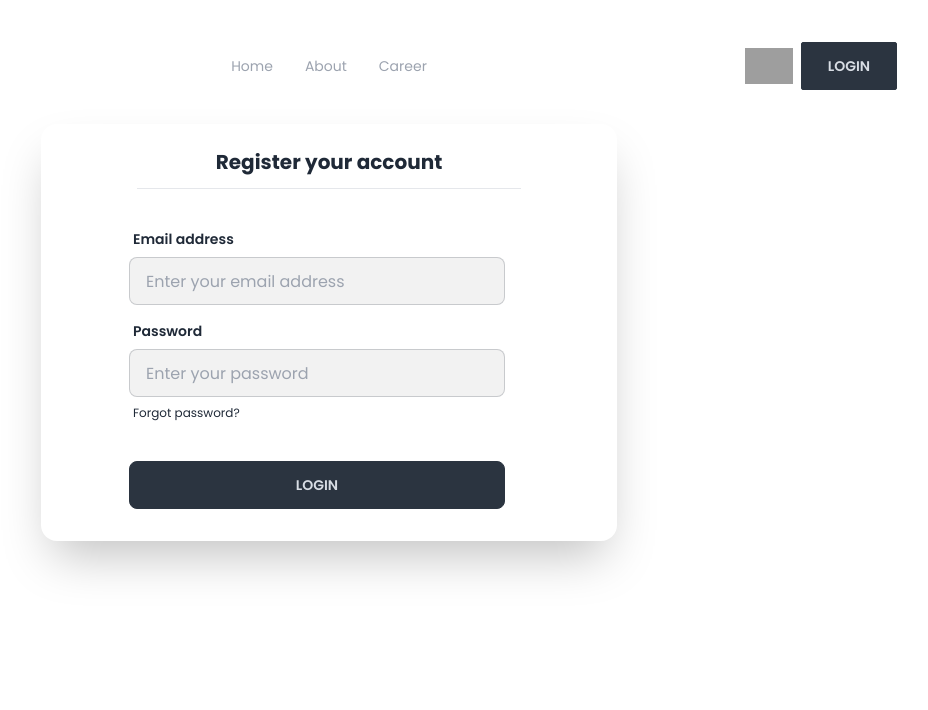
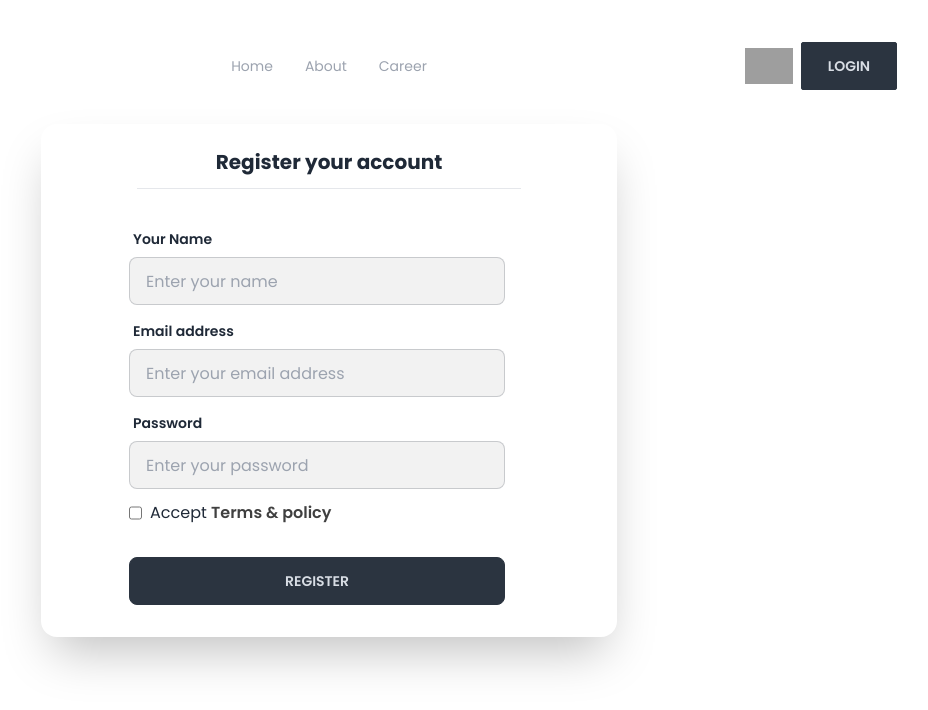
Before and after one commit to FazleRifat/dragon-news, a React (Vite) app: page /register in a window 1280 px wide. Shown: the top 710 px of the page, without its empty margins (311-1239 px from the left). Built offline with nearby package versions, Linux system fonts and the light colour scheme; grey boxes are pictures that could not be loaded.

Commit message:
register page created

```diff
--- a/src/Components/Register/Register.jsx
+++ b/src/Components/Register/Register.jsx
@@ -1,4 +1,6 @@
+import { Link } from "react-router-dom";
 import Navbar from "../Shared/Navbar/Navbar";
+
 
 const Register = () => {
   return (
@@ -14,8 +16,23 @@ const Register = () => {
             </h2>
             <hr className="mx-auto w-96" />
             <form className="card-body ml-14 mr-20">
+            <div className="form-control">
+                <label className="label" htmlFor="name">
+                  <span className="label-text font-semibold">
+                    Your Name
+                  </span>
+                </label>
+                <input
+                  type="text"
+                  placeholder="Enter your name"
+                  className="input input-bordered bg-base-200"
+                  id="name"
+                  name="name"
+                  required
+                />
+              </div>
               <div className="form-control">
-                <label className="label" htmlFor="emal">
+                <label className="label" htmlFor="email">
                   <span className="label-text font-semibold">
                     Email address
                   </span>
@@ -30,7 +47,7 @@ const Register = () => {
                 />
               </div>
               <div className="form-control">
-                <label className="label">
+                <label className="label" htmlFor="password">
                   <span className="label-text font-semibold">Password</span>
                 </label>
                 <input
@@ -41,14 +58,11 @@ const Register = () => {
                   id="password"
                   required
                 />
-                <label className="label">
-                  <a href="#" className="label-text-alt link link-hover">
-                    Forgot password?
-                  </a>
-                </label>
+                <div className="flex mt-3 gap-2"><input type="checkbox" name="terms" id="terms" required />
+                <label htmlFor="terms">Accept <Link className="text-neutral-700 font-semibold">Terms & policy</Link></label></div>
               </div>
               <div className="form-control mt-6">
-                <button className="btn btn-neutral">Login</button>
+                <button className="btn btn-neutral">Register</button>
               </div>
             </form>
           </div>
```
